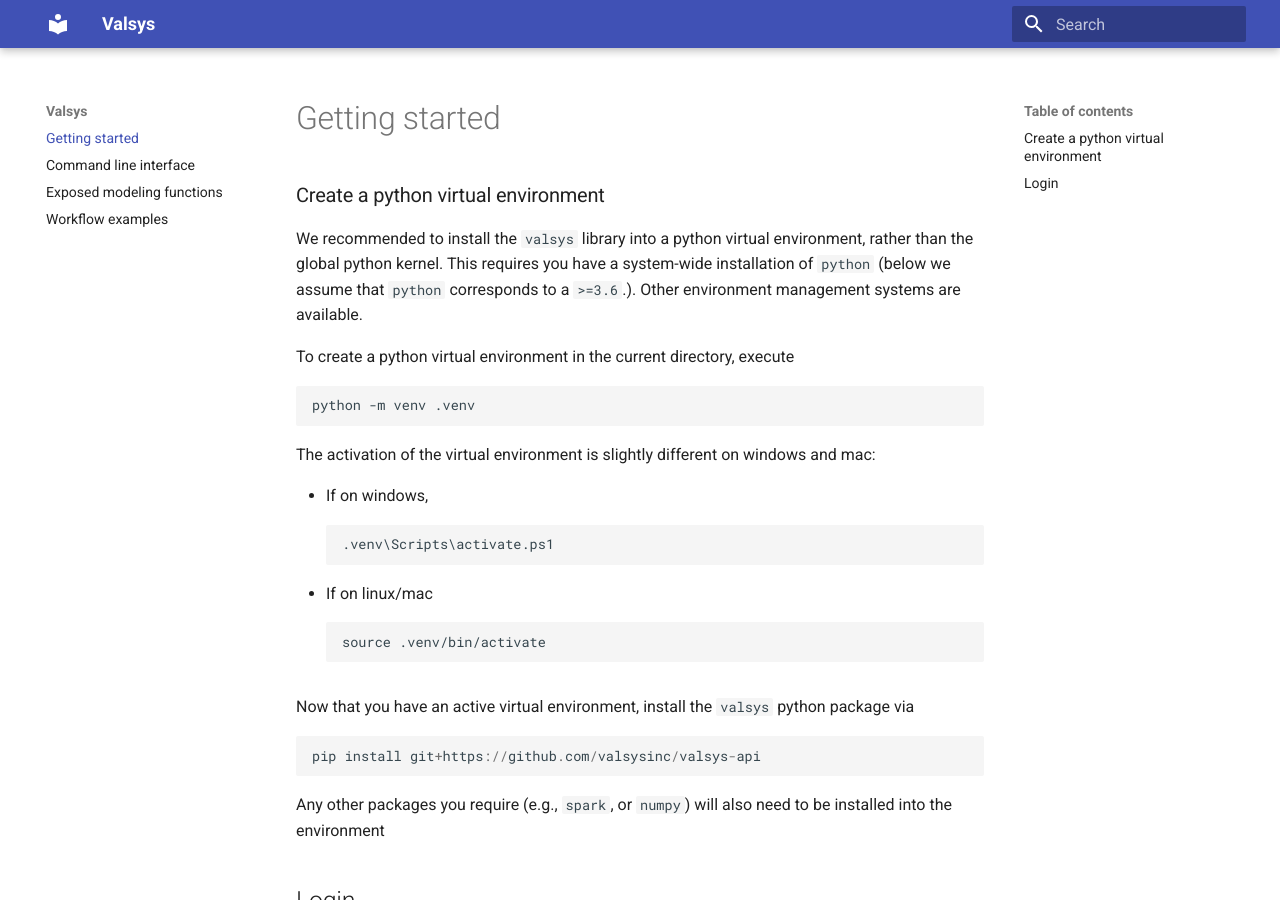
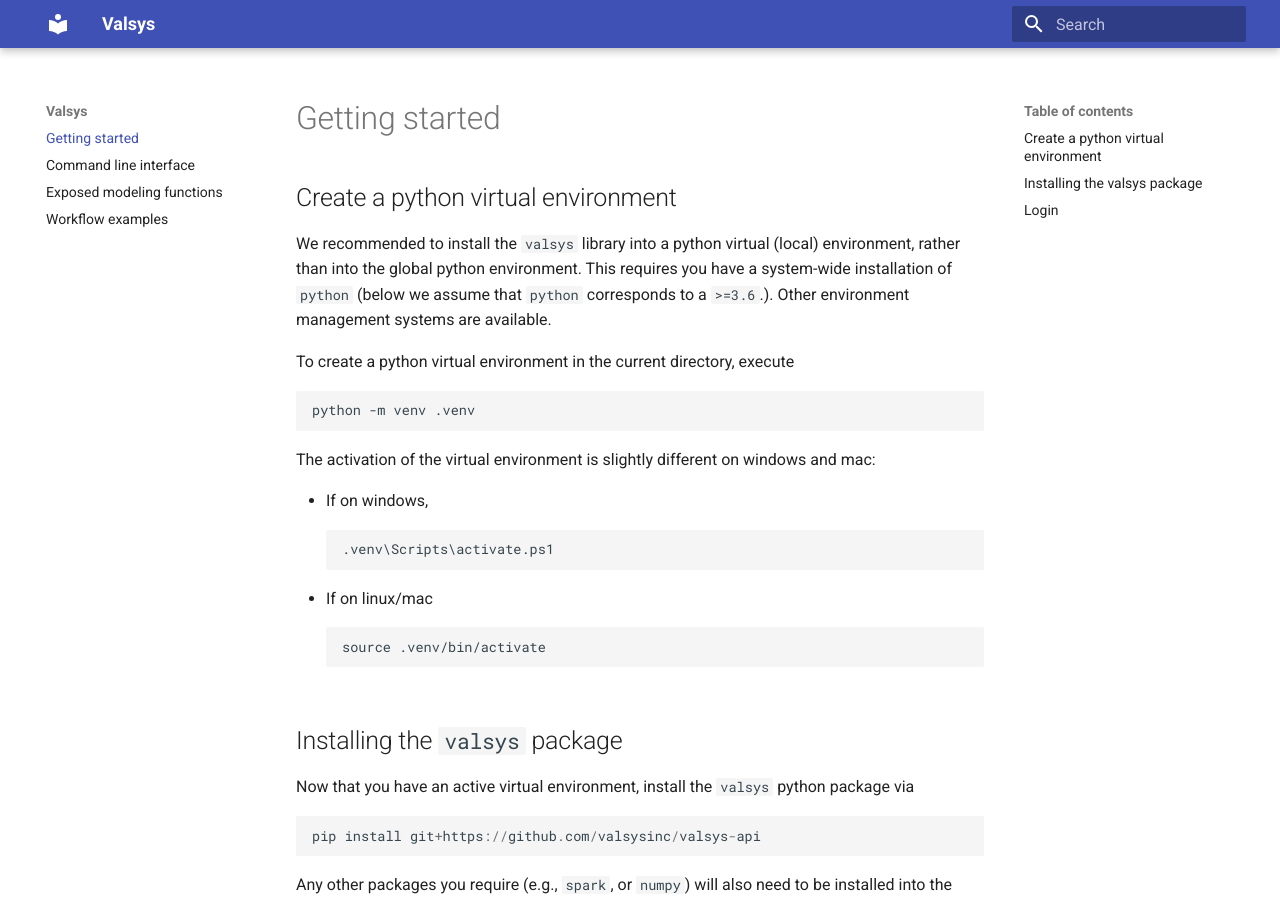
Before and after one commit to valsysinc/valsys-api, an MkDocs documentation site: the page built from docs/index.md, in a window 1280 px wide and 900 px high. Built offline with MkDocs 1.6.1 and Material for MkDocs 9.7.7, drawn with Linux system fonts in a browser that asks for light colours.

Commit message:
doc update

````diff
--- a/docs/index.md
+++ b/docs/index.md
@@ -1,6 +1,6 @@
 # Getting started
-### Create a python virtual environment
-We recommended to install the `valsys` library into a python virtual environment, rather than the global python kernel. This requires you have a system-wide installation of `python` (below we assume that `python` corresponds to a `>=3.6`.). Other environment management systems are available.
+## Create a python virtual environment
+We recommended to install the `valsys` library into a python virtual (local) environment, rather than into the global python environment. This requires you have a system-wide installation of `python` (below we assume that `python` corresponds to a `>=3.6`.). Other environment management systems are available.
 
 To create a python virtual environment in the current directory, execute
 ```
@@ -16,7 +16,7 @@
 ```
 source .venv/bin/activate
 ```
-
+## Installing the `valsys` package
 Now that you have an active virtual environment, install the `valsys` python package via
 ```python
 pip install git+https://github.com/valsysinc/valsys-api
````
